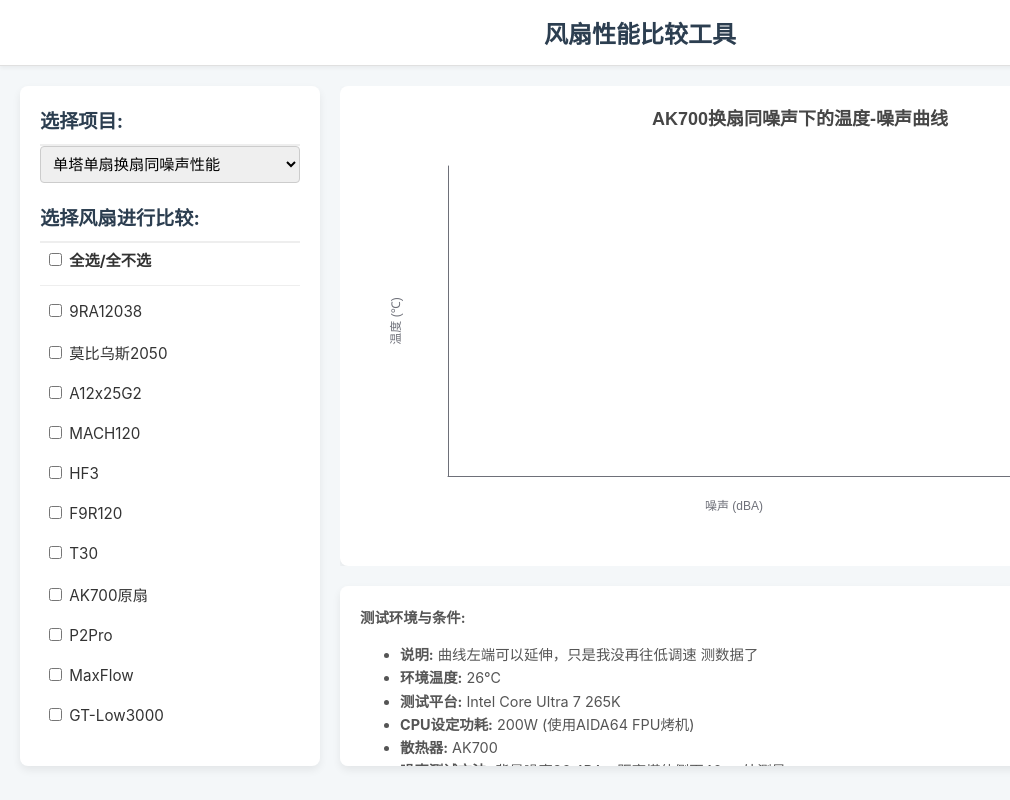
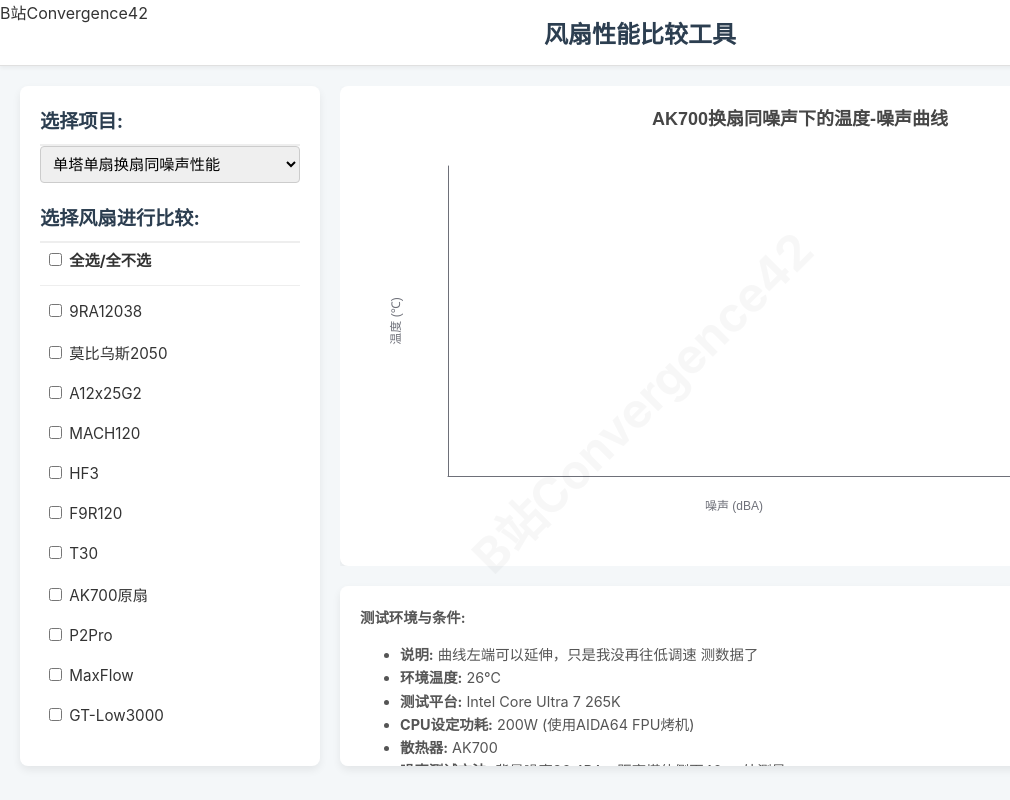
Before and after one commit to Skywalker144/Vortexy, a plain HTML site: page index.html in a window 1280 px wide. Shown: the whole page, without its empty margins (0-1010 px from the left). Drawn offline with nearby package versions, Linux system fonts and the light colour scheme.

Commit message:
更新样式

```diff
--- a/index.html
+++ b/index.html
@@ -7,6 +7,8 @@
     <link rel="stylesheet" href="style.css">
 </head>
 <body>
+    <!-- 水印 -->
+    <div class="watermark">B站Convergence42</div>
 
     <header>
         <h1>风扇性能比较工具</h1>
--- a/style.css
+++ b/style.css
@@ -9,6 +9,32 @@
     padding: 0;
     background-color: #f4f7f9;
     color: #333;
+    position: relative;
+}
+
+/* 水印样式 */
+.watermark {
+    position: fixed;
+    top: 0;
+    left: 0;
+    width: 100%;
+    height: 100%;
+    pointer-events: none;
+    z-index: 9999;
+    overflow: hidden;
+}
+
+.watermark::before {
+    content: 'B站Convergence42';
+    position: absolute;
+    top: 50%;
+    left: 50%;
+    transform: translate(-50%, -50%) rotate(-45deg);
+    font-size: 3em;
+    color: rgba(0, 0, 0, 0.03);
+    white-space: nowrap;
+    user-select: none;
+    font-weight: bold;
 }
 
 header {
--- a/单塔单扇换扇数据.json
+++ b/单塔单扇换扇数据.json
@@ -403,11 +403,11 @@
             61.5
         ],
         [
-            77.5,
+            77.3,
             56.3
         ],
         [
-            79.8,
+            80.1,
             43.4
         ]
     ],
```
Also changed, not shown: 2 other files.
